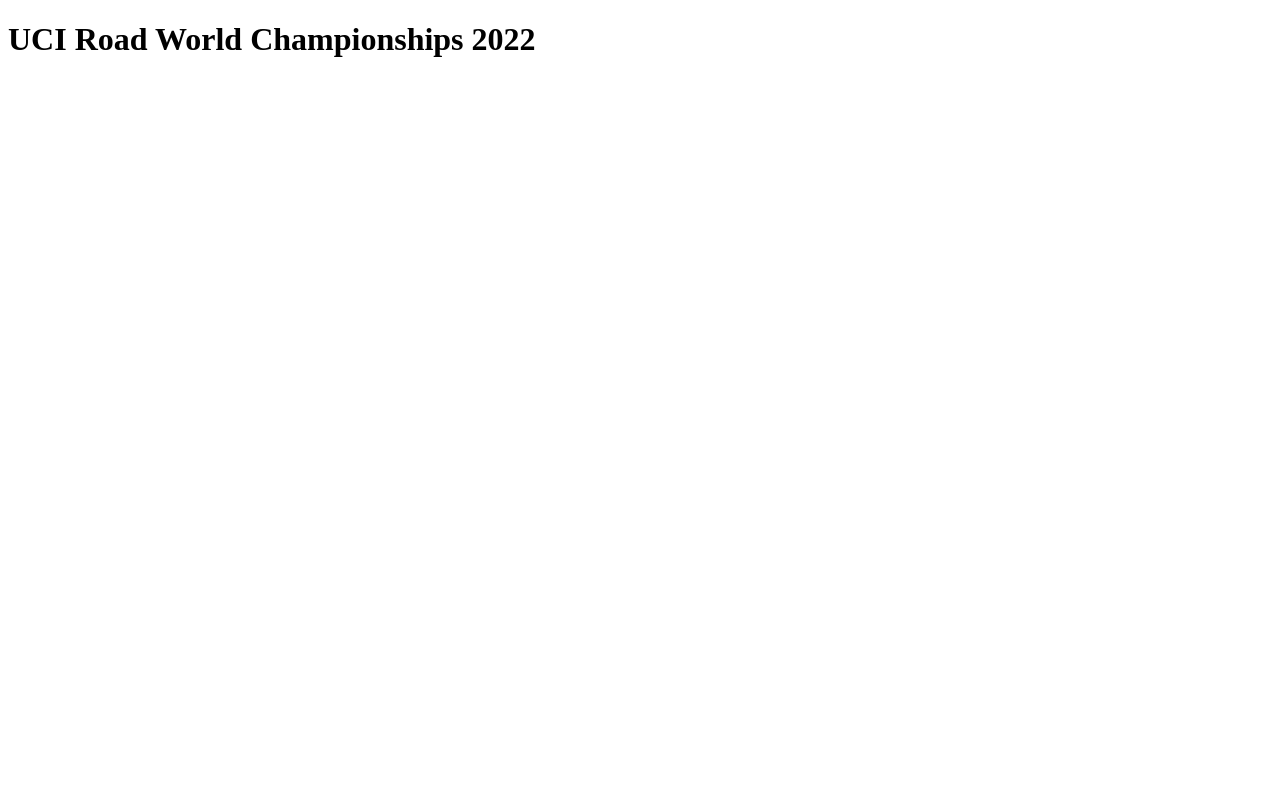
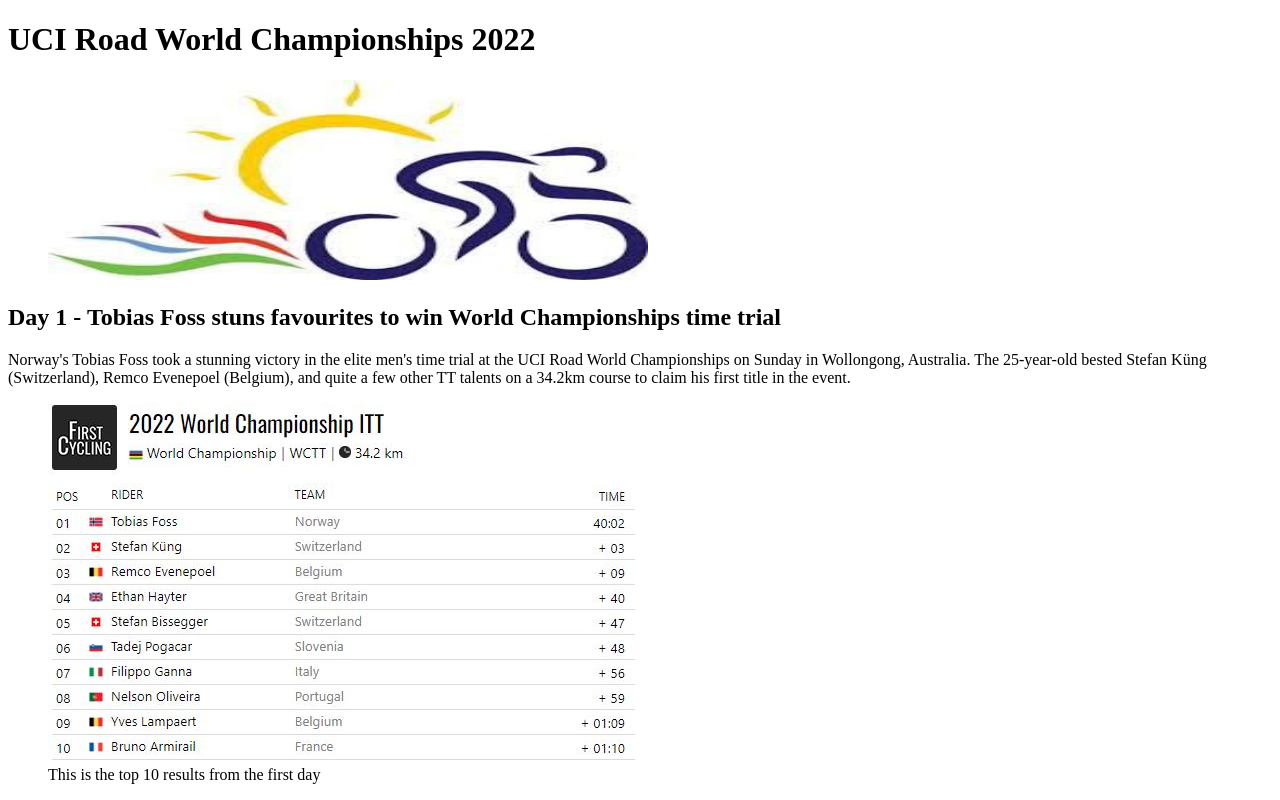
Before and after one commit to Abitii/Html_Debrief_Project, a plain HTML site: page index.html in a window 1280 px wide. Shown: the top 800 px of the page. Drawn offline with Linux system fonts and the light colour scheme.

Commit message:
adding images section and headers

```diff
--- a/index.html
+++ b/index.html
@@ -49,9 +49,9 @@
 
   <header>
     <h1>UCI Road World Championships 2022</h1>
-    <!--<figure>
+    <figure>
       <img src="logo.jpg" width="600px" height="200px">
-    </figure>-->
+    </figure>
   </header>
    <!-- <hr>-->
   <main>
@@ -83,7 +83,7 @@
           <td>Great Britain</td>
           <td>18:26</td>
         </tr>
-    </table>
+    </table>-->
 
     <section>
       <header>
@@ -122,7 +122,7 @@ The 22-year-old, who rides for Uno-X, secured the top step of the final podium w
         <figcaption>This is the top 10 result of the third day</figcaption>
       </figure>
     </section>
-    <form>
+   <!-- <form>
       <header>
         <h3>Visitors Comment</h3>
       </header>
```
Also changed, not shown: HTML_images/FirstDay.JPG (added), HTML_images/SecondDay.JPG (added), HTML_images/ThirdSay.JPG (added), logo.jpg (added), 2 other files.
